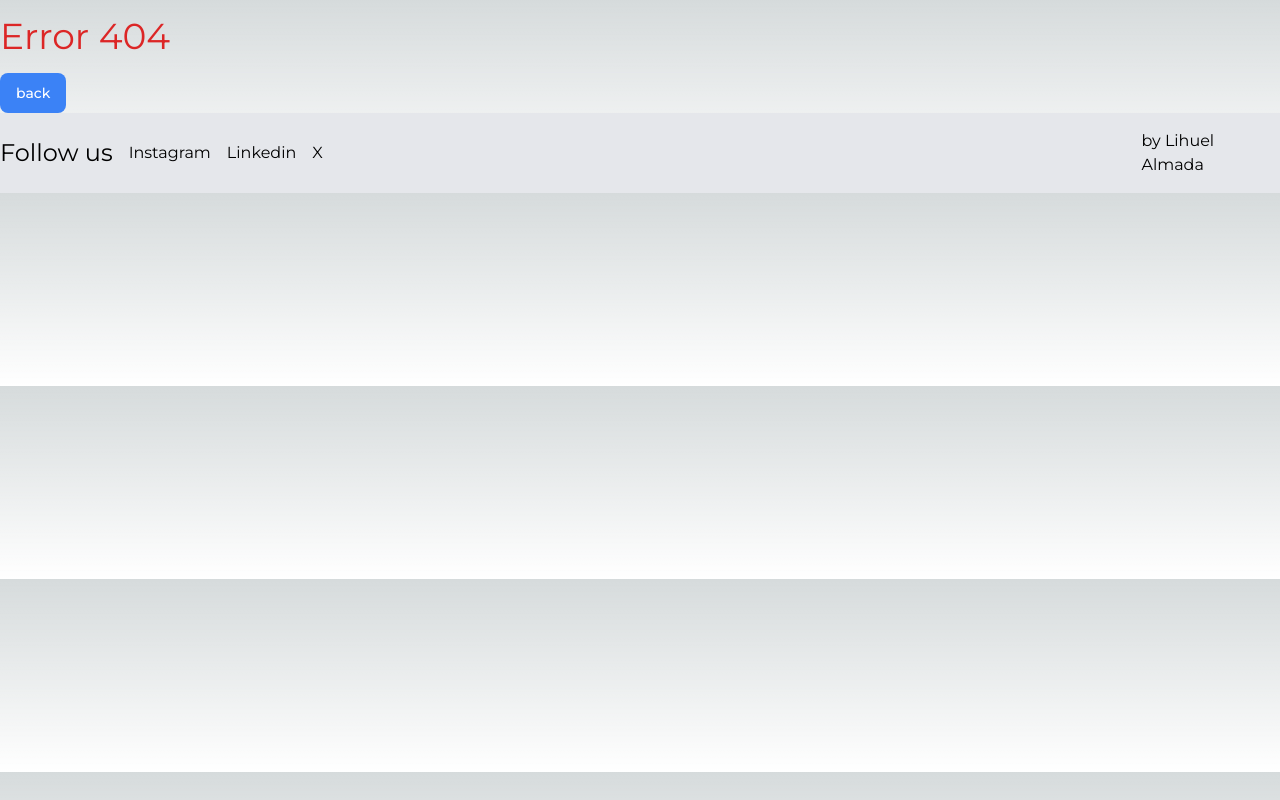
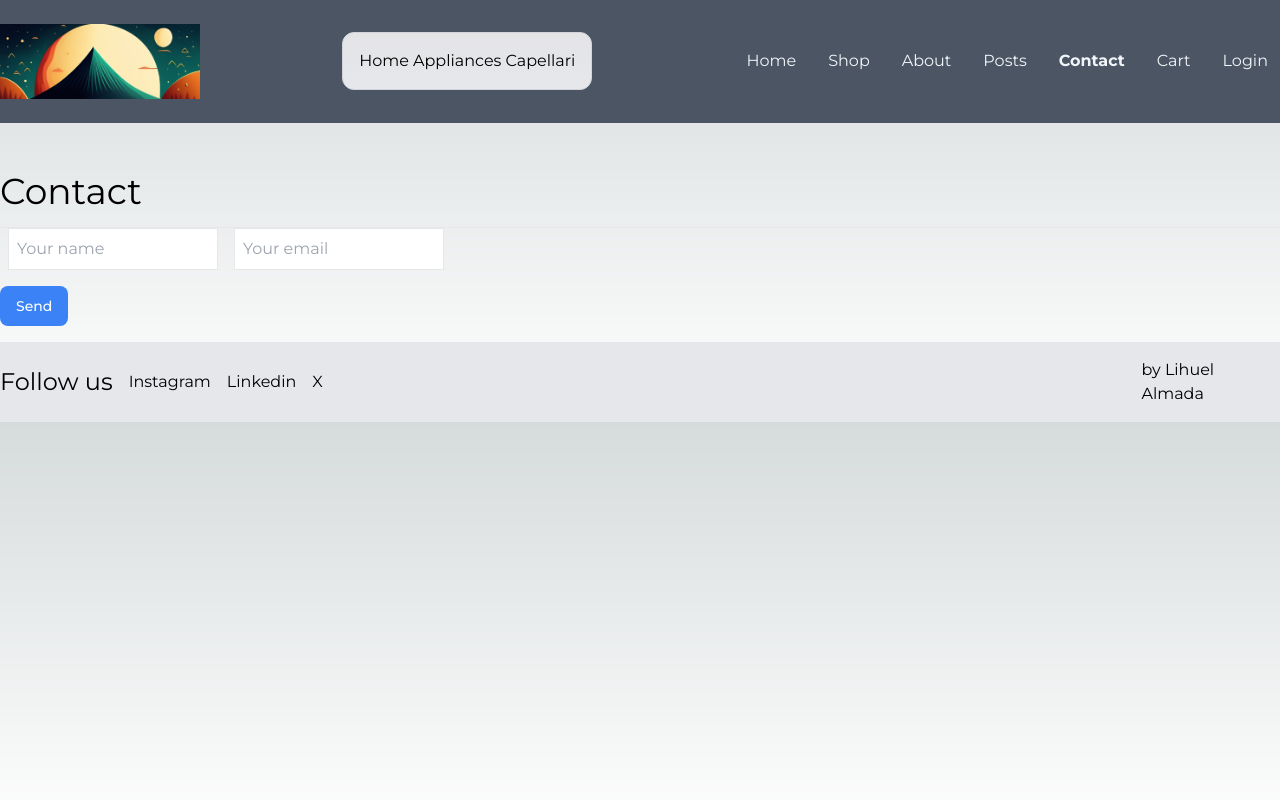
Before and after one commit to LihuelAlmada/Capellari, a Next.js app: page /contact in a window 1280 px wide. Before the commit this address had no page. Built offline with nearby package versions, Linux system fonts and the light colour scheme.

Commit message:
Add contact page and form

```diff
--- /dev/null
+++ b/app/(user)/contact/page.tsx
@@ -0,0 +1,14 @@
+import ContactForm from '@/app/ui/contact/ContactForm'
+
+const Contact = () => {
+  return (
+    <div className="container m-auto pt-8">
+            <h2 className="text-4xl font-semi my-4">Contact</h2>
+            <hr/>
+            <ContactForm />
+        </div>
+
+  )
+}
+
+export default Contact
--- a/app/ui/Header.tsx
+++ b/app/ui/Header.tsx
@@ -19,6 +19,10 @@ const links = [
   {
     label: "Posts",
     href: "/posts",
+  },
+  {
+    label: "Contact",
+    href: "/contact",
   },
   {
     label: "Cart",
--- /dev/null
+++ b/app/ui/contact/ContactForm.tsx
@@ -0,0 +1,54 @@
+"use client"
+
+import { useState } from "react"
+import Button from "../Button"
+
+const ContactForm = () => {
+    const [values, setValues] = useState({
+        name: '',
+        email: ''
+    })
+    //TODO: add types
+    const handleInputChange = (e: any) => {
+        setValues({
+            ...values,
+            [e.target.name]: e.target.value
+        })
+    }
+
+    //TODO: add types
+    const handleSubmit = async (e: any) => {
+      e.preventDefault()
+
+      await fetch("http://localhost:3000/api/contact", {
+        method: 'POST',
+        body: JSON.stringify(values)
+      })
+    }
+
+    return (
+        <form onSubmit={handleSubmit}>
+            <input
+                type="text"
+                value={values.name}
+                placeholder="Your name"
+                name="name"
+                className="p-2 border mx-2"
+                onChange={handleInputChange}
+            />
+
+            <input
+                type="email"
+                value={values.email}
+                placeholder="Your email"
+                name="email"
+                className="p-2 border mx-2"
+                onChange={handleInputChange}
+            />
+
+            <Button type="submit" className="my-4">Send</Button>
+        </form>
+    )
+}
+
+export default ContactForm
```
Also changed, not shown: app/api/contact/route.ts (renamed from app/api/contacts/route.ts).
